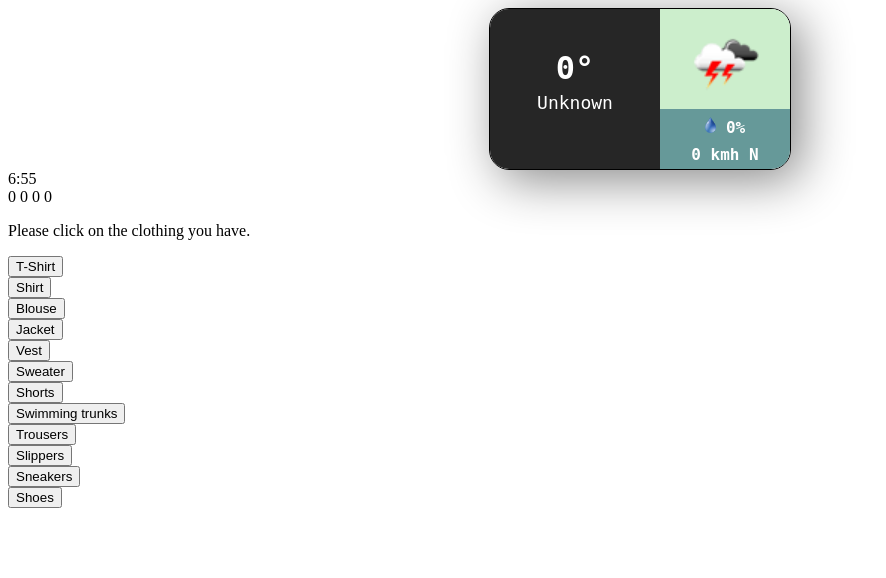
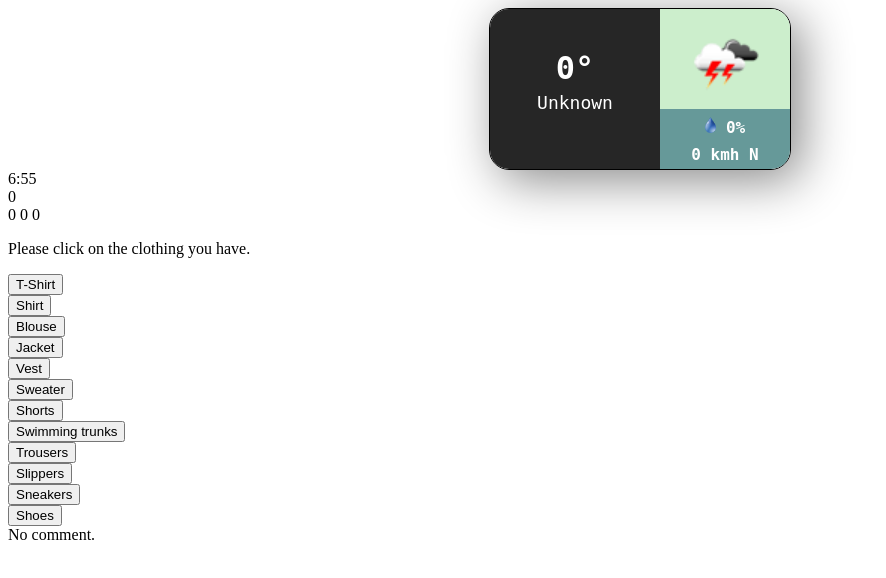
Before and after one commit to AHappyKitty/Tenki, a plain HTML site: page WeatherAppStarter/index.html in a window 1280 px wide. Shown: the whole page, without its empty margins (0-886 px from the left). Drawn offline with Linux system fonts and the light colour scheme.

Commit message:
Update index.html

```diff
--- a/WeatherAppStarter/index.html
+++ b/WeatherAppStarter/index.html
@@ -36,7 +36,7 @@
 
 	<div class="clothes-system">
 		<span id="greet">0</span>
-
+			<br>
 		<span id="upper">0</span>
 
 		<span id="middle">0</span>
@@ -70,7 +70,8 @@
 		<input type="submit" value="Sneakers" onClick="sneakersF();"/><span id="showsneakers"></span>
 			<br>
 		<input type="submit" value="Shoes" onClick="shoesF();"/>	<span id="showshoes"></span>
-
+			<br>
+		<span id="giveComment">No comment.</span>
 
 	</div>
 
```
